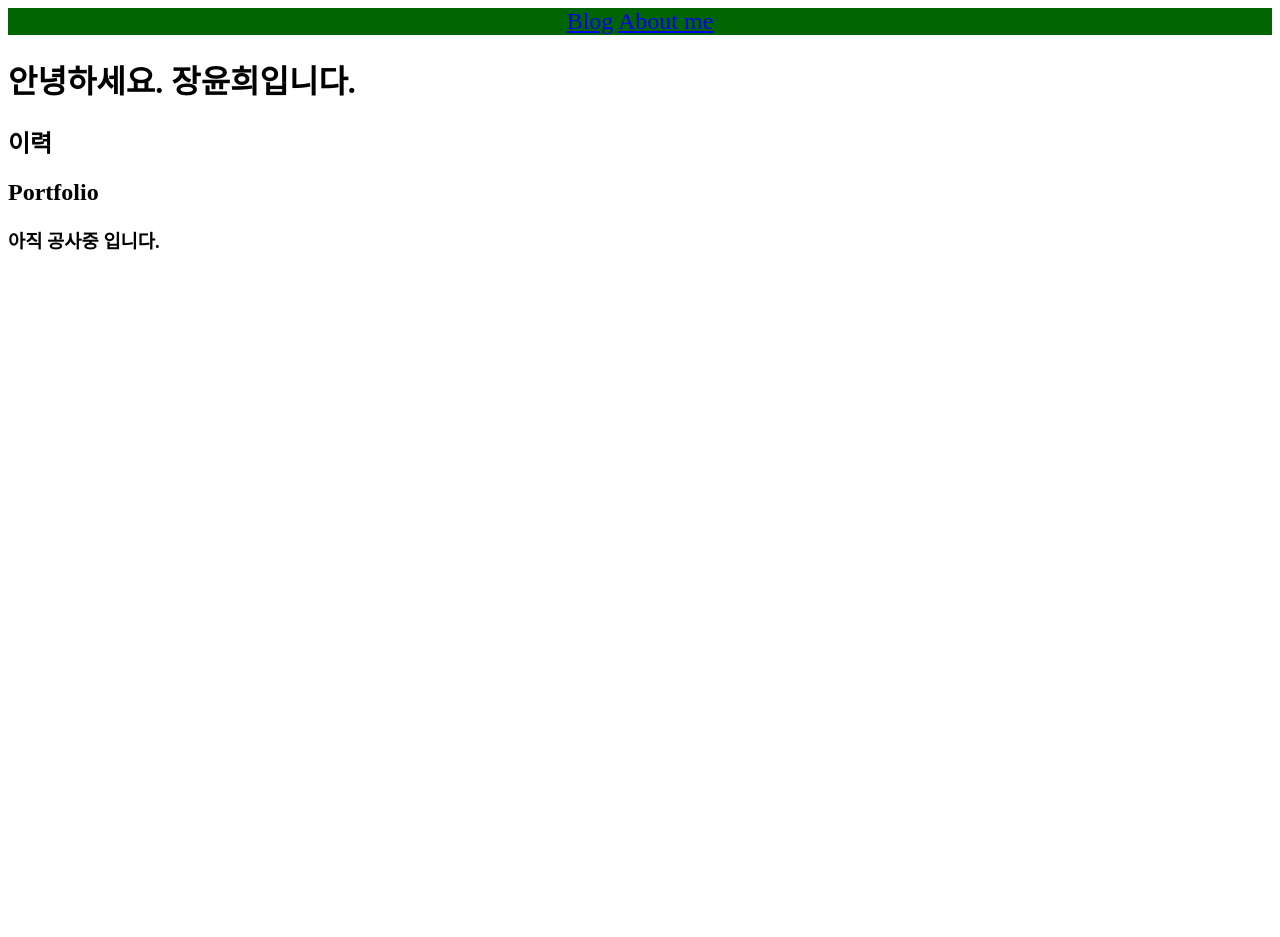
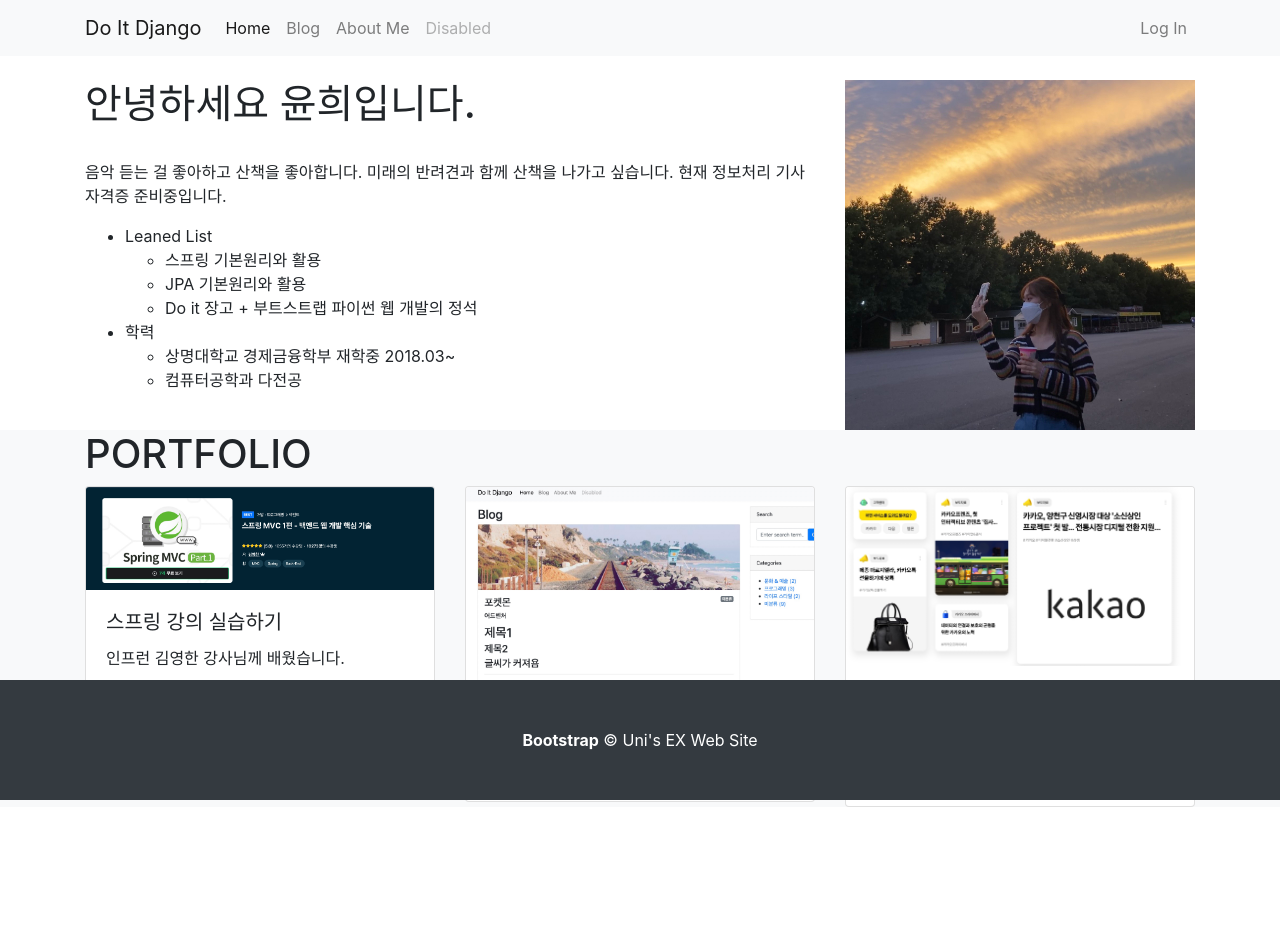
Before and after one commit to janguni/do_it_django_a_to_z, a Django app: page /about_me/ in a window 1280 px wide. Before the commit the page ends 250 px from the top, so only its background shows below. Run offline with Django 4.2, Linux system fonts and the light colour scheme; parts of the project's set-up code (start-up, migrations or seed data) failed here and were passed over; some libraries are stand-ins or nearby versions.

Commit message:
자기소개 페이지에 내용 채우기

```diff
--- /dev/null
+++ b/single_pages/static/single_pages/css/about_me.css
@@ -0,0 +1,3 @@
+.margin-for-footer {
+    margin-bottom: 130px;
+}
--- a/single_pages/templates/single_pages/about_me.html
+++ b/single_pages/templates/single_pages/about_me.html
@@ -1,22 +1,128 @@
 <!DOCTYPE html>
+{% load static %}
 <html lang="ko">
 
 <head>
     <meta charset="UTF-8">
-    <title>개발자 장윤희입니다!</title>
+    <title> About 윤희 </title>
+
+    <link rel="stylesheet" href="{% static 'blog/bootstrap/bootstrap.min.css' %}" media="screen">
+
+    <link rel="stylesheet" href="{% static 'single_pages/css/about_me.css' %}" media="screen">
+
 </head>
 
 <body>
-    <nav style="background-color: darkgreen; font-size: 150%; text-align: center">
-        <a href="/blog/">Blog</a>
-        <a href="/about_me/">About me</a>
-    </nav>
+{% include 'blog/navbar.html' %}
 
-    <h1>안녕하세요. 장윤희입니다.</h1>
-    <h2>이력</h2>
-    <h2>Portfolio</h2>
-    <h3>아직 공사중 입니다.</h3>
+<section>
+    <div class="container mt-4">
+        <div class="row">
+            <div class="col-lg-8">
+                <h1>안녕하세요 윤희입니다.</h1>
+                <br/>
+                <p class="'lead">
+                    음악 듣는 걸 좋아하고 산책을 좋아합니다.
+                    미래의 반려견과 함께 산책을 나가고 싶습니다.
+                    현재 정보처리 기사 자격증 준비중입니다.
+                </p>
 
+                <ul>
+                    <li>Leaned List</li>
+                    <ul>
+                        <li>스프링 기본원리와 활용</li>
+                        <li>JPA 기본원리와 활용</li>
+                        <li>Do it 장고 + 부트스트랩 파이썬 웹 개발의 정석</li>
+                    </ul>
+                    <li>학력</li>
+                    <ul>
+                        <li>상명대학교 경제금융학부 재학중 2018.03~</li>
+                        <li>컴퓨터공학과 다전공</li>
+                    </ul>
+                </ul>
+            </div>
+            <div class="col-lg-4">
+                <img class="img-fluid" src="{% static 'single_pages/images/my_left.JPG' %}">
+            </div>
+        </div>
+    </div>
+</section>
+
+<section class="bg-light margin-for-footer" >
+    <div class="container">
+        <div class="row">
+            <div class="col-12">
+                <h1>PORTFOLIO</h1>
+            </div>
+        </div>
+        <div class="row">
+            <div class="col-lg-4">
+                <div class="card" data-toggle="modal" data-target="#spring2021">
+                    <img class="card-img-top" src="{% static 'single_pages/images/spring_learnd.jpg' %}">
+                    <div class="card-body">
+                        <h5 class="card-title">스프링 강의 실습하기</h5>
+                        <p>인프런 김영한 강사님께 배웠습니다.</p>
+                    </div>
+                </div>
+            </div>
+            <div class="col-lg-4">
+                <div class="card" data-toggle="modal" data-target="#django2022">
+                    <img class="card-img-top" src="{% static 'single_pages/images/django_learnd.jpg' %}">
+                    <div class="card-body">
+                        <h5 class="card-title">장고를 활용하여 웹사이트 만들기</h5>
+                        <p>책으로 공부했습니다.</p>
+                    </div>
+                </div>
+            </div>
+            <div class="col-lg-4">
+                <div class="card" data-toggle="modal" data-target="#future2030">
+                    <img class="card-img-top" src="{% static 'single_pages/images/future.jpg' %}">
+                    <div class="card-body">
+                        <h5 class="card-title">카카오에 입사하고 싶습니다.</h5>
+                        <p>사용자들이 자주 사용하는 기능을 새롭게 개발하고 싶습니다.</p>
+                    </div>
+                </div>
+            </div>
+        </div>
+    </div>
+</section>
+
+<!-- Modal -->
+<div class="modal fade" id="spring2021" tabindex="-1" role="dialog" aria-labelledby="spring2021ModalLabel" aria-hidden="true">
+    <div class="modal-dialog modal-lg" role="document">
+        꽝
+    </div>
+</div>
+<div class="modal fade" id="django2022" tabindex="-1" role="dialog" aria-labelledby="django2022ModalLabel"
+    aria-hidden="true">
+    <div class="modal-dialog modal-lg" role="document">
+        꽝2
+    </div>
+</div>
+<div class="modal fade" id="future2030" tabindex="-1" role="dialog" aria-labelledby="future2030ModalLabel"
+    aria-hidden="true">
+    <div class="modal-dialog modal-lg" role="document">
+        꽝3
+    </div>
+</div>
+
+
+
+
+<div class="fixed-bottom">
+    {% include 'blog/footer.html' %}
+</div>
+
+
+<script src="https://code.jquery.com/jquery-3.5.1.slim.min.js"
+    integrity="sha384-DfXdz2htPH0lsSSs5nCTpuj/zy4C+OGpamoFVy38MVBnE+IbbVYUew+OrCXaRkfj"
+    crossorigin="anonymous"></script>
+<script src="https://cdn.jsdelivr.net/npm/popper.js@1.16.1/dist/umd/popper.min.js"
+    integrity="sha384-9/reFTGAW83EW2RDu2S0VKaIzap3H66lZH81PoYlFhbGU+6BZp6G7niu735Sk7lN"
+    crossorigin="anonymous"></script>
+<script src="https://cdn.jsdelivr.net/npm/bootstrap@4.5.3/dist/js/bootstrap.min.js"
+    integrity="sha384-w1Q4orYjBQndcko6MimVbzY0tgp4pWB4lZ7lr30WKz0vr/aWKhXdBNmNb5D92v7s"
+    crossorigin="anonymous"></script>
 </body>
 
 </html>
```
Also changed, not shown: single_pages/static/single_pages/images/django_learnd.jpg (added), single_pages/static/single_pages/images/future.jpg (added), single_pages/static/single_pages/images/my_left.JPG (added), single_pages/static/single_pages/images/spring_learnd.jpg (added).
